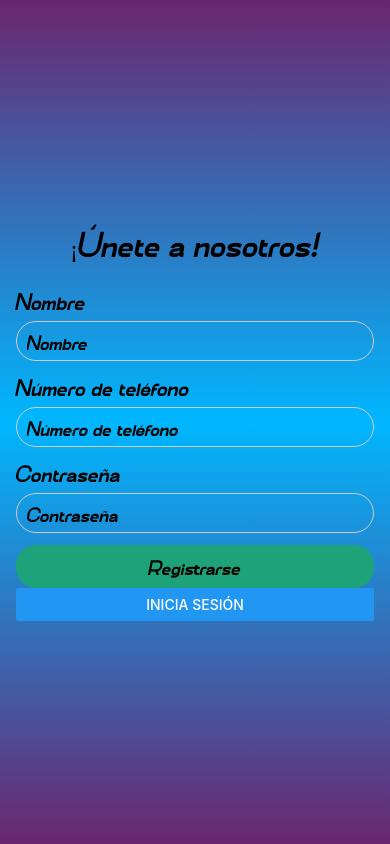
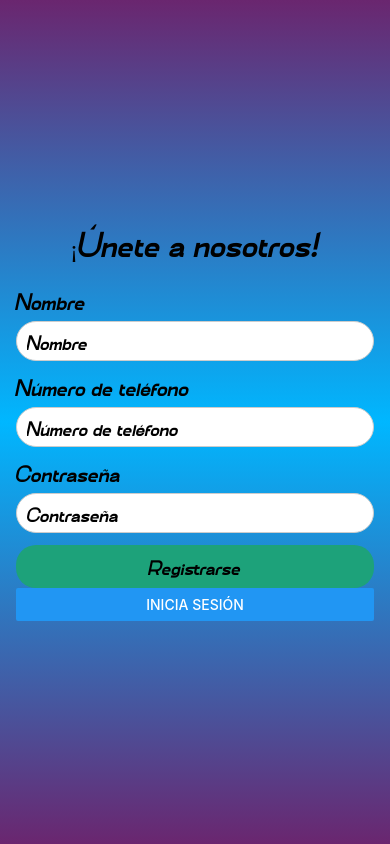
Before and after one commit to JoseLuCG/proyecto_CoDe, a React Native app in the folder Frontend/: screen /Register in a window 390 px wide. Built offline with nearby package versions, Linux system fonts and the light colour scheme.

Commit message:
Styles(Frontend/components): change the styles of the InputField

```diff
--- a/Frontend/src/components/InputField.js
+++ b/Frontend/src/components/InputField.js
@@ -33,7 +33,8 @@ const styles = StyleSheet.create({
     borderWidth: 1,
     borderRadius: defaultBRadius,
     paddingLeft: 10,
-    fontFamily: "main-font"
+    fontFamily: "main-font",
+    backgroundColor: "#FFF"
   },
 });
 
```
